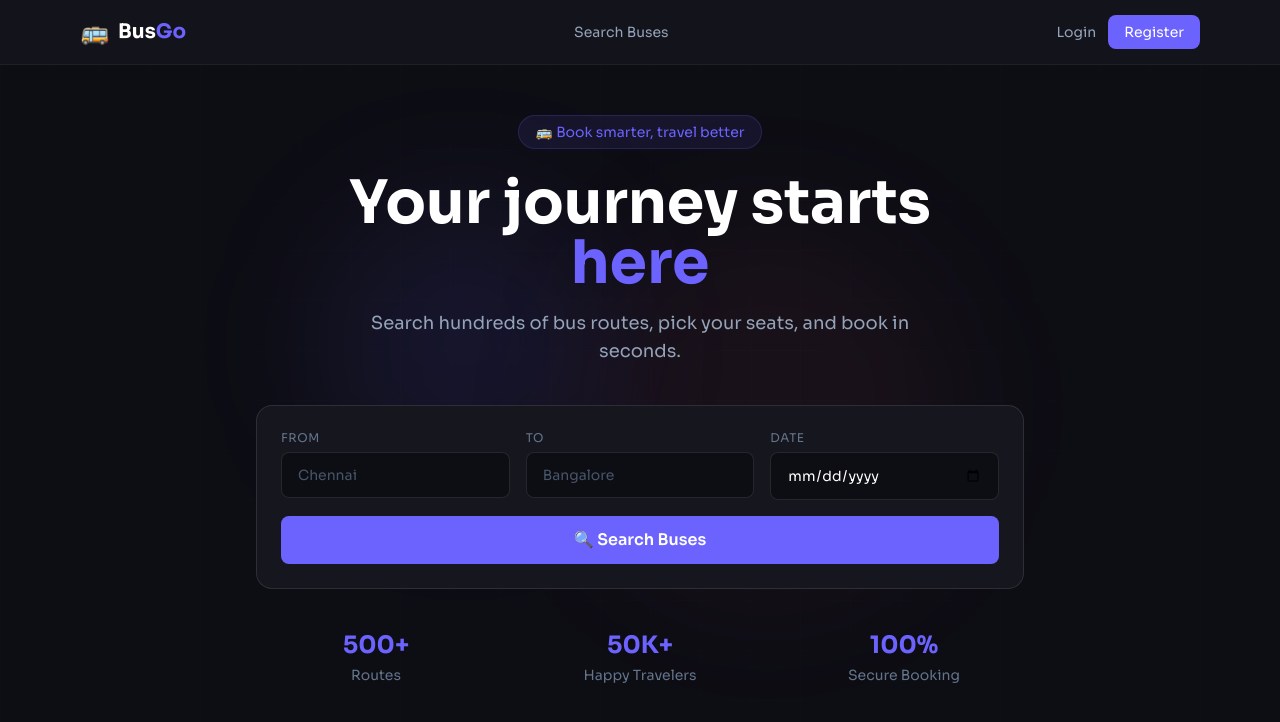
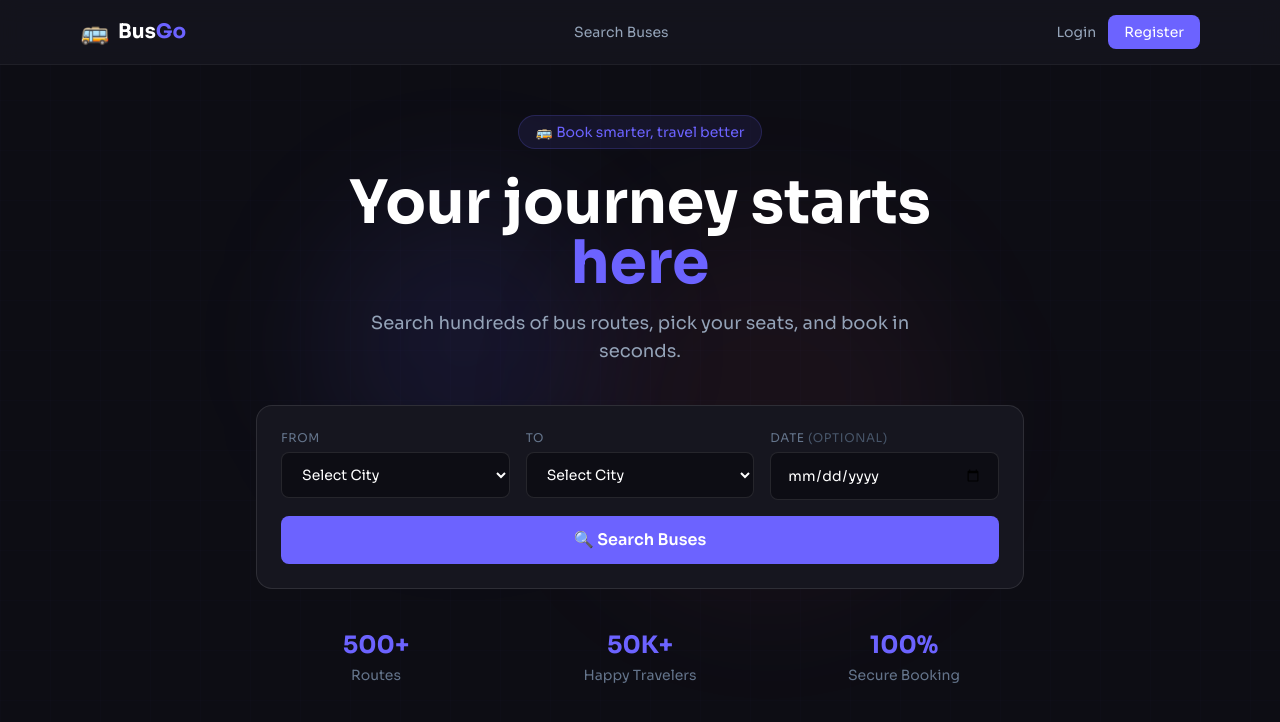
Before and after one commit to muzzu4845-gif/bus-booking-app, a React (Create React App) app in the folder frontend/: page / in a window 1280 px wide. Shown: the top 722 px of the page. Built offline with nearby package versions, Linux system fonts and the light colour scheme.

Commit message:
cities dropdown + date optional in search

```diff
--- a/frontend/src/pages/Home.jsx
+++ b/frontend/src/pages/Home.jsx
@@ -1,17 +1,18 @@
-// Home.jsx — Landing page with hero section + search form
+
 import React, { useState } from "react";
 import { useNavigate } from "react-router-dom";
 import { motion } from "framer-motion";
 import Navbar from "../components/common/Navbar";
-import { useAuth } from "../hooks/useAuth";
 
-// Animation variants — staggered reveal effect
+const CITIES = [
+  "Chennai", "Bangalore", "Tirupattur", "Vellore",
+  "Salem", "Coimbatore", "Madurai", "Trichy",
+  "Hyderabad", "Mumbai"
+];
+
 const containerVariants = {
   hidden: { opacity: 0 },
-  visible: {
-    opacity: 1,
-    transition: { staggerChildren: 0.15 },
-  },
+  visible: { opacity: 1, transition: { staggerChildren: 0.15 } },
 };
 
 const itemVariants = {
@@ -21,48 +22,33 @@ const itemVariants = {
 
 export default function Home() {
   const navigate = useNavigate();
-  const { isAuthenticated, user } = useAuth();
-
-  const [form, setForm] = useState({
-    from: "",
-    to: "",
-    date: "",
-  });
-
-  const handleChange = (e) => {
-    setForm({ ...form, [e.target.name]: e.target.value });
-  };
+  const [form, setForm] = useState({ from: "", to: "", date: "" });
 
   const handleSearch = (e) => {
     e.preventDefault();
-    if (!form.from || !form.to || !form.date) return;
-    // Query params ஆ pass பண்றோம் — SearchBus page la read பண்ணுவோம்
-    navigate(`/search?from=${form.from}&to=${form.to}&date=${form.date}`);
+    if (!form.from || !form.to) return;
+    const query = `?from=${form.from.toLowerCase()}&to=${form.to.toLowerCase()}`;
+    const dateQuery = form.date ? `&date=${form.date}` : "";
+    navigate(`/search${query}${dateQuery}`);
   };
 
-  // Today's date — date picker la past date select பண்ண முடியாம
   const today = new Date().toISOString().split("T")[0];
 
   return (
     <div className="min-h-screen bg-dark-300">
       <Navbar />
 
-      {/* Hero Section */}
       <div className="relative min-h-screen flex items-center justify-center px-4 overflow-hidden">
 
-        {/* Background Effects */}
+        {/* Background */}
         <div className="absolute inset-0 pointer-events-none">
           <div className="absolute top-1/4 left-1/4 w-72 h-72 bg-primary/10 rounded-full blur-3xl" />
           <div className="absolute bottom-1/4 right-1/4 w-96 h-96 bg-secondary/5 rounded-full blur-3xl" />
-          {/* Grid pattern */}
-          <div
-            className="absolute inset-0 opacity-5"
-            style={{
-              backgroundImage: `linear-gradient(rgba(108,99,255,0.3) 1px, transparent 1px),
-                                linear-gradient(90deg, rgba(108,99,255,0.3) 1px, transparent 1px)`,
-              backgroundSize: "50px 50px",
-            }}
-          />
+          <div className="absolute inset-0 opacity-5" style={{
+            backgroundImage: `linear-gradient(rgba(108,99,255,0.3) 1px, transparent 1px),
+                              linear-gradient(90deg, rgba(108,99,255,0.3) 1px, transparent 1px)`,
+            backgroundSize: "50px 50px",
+          }} />
         </div>
 
         <motion.div
@@ -79,73 +65,62 @@ export default function Home() {
           </motion.div>
 
           {/* Heading */}
-          <motion.h1
-            variants={itemVariants}
-            className="text-5xl md:text-6xl font-bold text-white leading-tight mb-4"
-          >
+          <motion.h1 variants={itemVariants} className="text-5xl md:text-6xl font-bold text-white leading-tight mb-4">
             Your journey starts
             <span className="text-primary block">here</span>
           </motion.h1>
 
-          <motion.p
-            variants={itemVariants}
-            className="text-slate-400 text-lg mb-10 max-w-xl mx-auto"
-          >
+          <motion.p variants={itemVariants} className="text-slate-400 text-lg mb-10 max-w-xl mx-auto">
             Search hundreds of bus routes, pick your seats, and book in seconds.
           </motion.p>
 
           {/* Search Form */}
-          <motion.div
-            variants={itemVariants}
-            className="bg-dark-200 border border-white/10 rounded-2xl p-6"
-          >
+          <motion.div variants={itemVariants} className="bg-dark-200 border border-white/10 rounded-2xl p-6">
             <form onSubmit={handleSearch}>
               <div className="grid grid-cols-1 md:grid-cols-3 gap-4 mb-4">
 
                 {/* From */}
                 <div className="text-left">
-                  <label className="block text-xs text-slate-500 mb-1.5 uppercase tracking-wider">
-                    From
-                  </label>
-                  <input
-                    type="text"
-                    name="from"
+                  <label className="block text-xs text-slate-500 mb-1.5 uppercase tracking-wider">From</label>
+                  <select
                     value={form.from}
-                    onChange={handleChange}
-                    placeholder="Chennai"
+                    onChange={(e) => setForm({ ...form, from: e.target.value })}
                     required
-                    className="w-full bg-dark-300 border border-white/10 rounded-lg px-4 py-3 text-white text-sm placeholder-slate-600 focus:outline-none focus:border-primary transition-colors"
-                  />
+                    className="w-full bg-dark-300 border border-white/10 rounded-lg px-4 py-3 text-white text-sm focus:outline-none focus:border-primary transition-colors"
+                  >
+                    <option value="">Select City</option>
+                    {CITIES.map((city) => (
+                      <option key={city} value={city}>{city}</option>
+                    ))}
+                  </select>
                 </div>
 
                 {/* To */}
                 <div className="text-left">
-                  <label className="block text-xs text-slate-500 mb-1.5 uppercase tracking-wider">
-                    To
-                  </label>
-                  <input
-                    type="text"
-                    name="to"
+                  <label className="block text-xs text-slate-500 mb-1.5 uppercase tracking-wider">To</label>
+                  <select
                     value={form.to}
-                    onChange={handleChange}
-                    placeholder="Bangalore"
+                    onChange={(e) => setForm({ ...form, to: e.target.value })}
                     required
-                    className="w-full bg-dark-300 border border-white/10 rounded-lg px-4 py-3 text-white text-sm placeholder-slate-600 focus:outline-none focus:border-primary transition-colors"
-                  />
+                    className="w-full bg-dark-300 border border-white/10 rounded-lg px-4 py-3 text-white text-sm focus:outline-none focus:border-primary transition-colors"
+                  >
+                    <option value="">Select City</option>
+                    {CITIES.filter(c => c !== form.from).map((city) => (
+                      <option key={city} value={city}>{city}</option>
+                    ))}
+                  </select>
                 </div>
 
-                {/* Date */}
+                {/* Date — Optional */}
                 <div className="text-left">
                   <label className="block text-xs text-slate-500 mb-1.5 uppercase tracking-wider">
-                    Date
+                    Date <span className="text-slate-600">(optional)</span>
                   </label>
                   <input
                     type="date"
-                    name="date"
                     value={form.date}
-                    onChange={handleChange}
+                    onChange={(e) => setForm({ ...form, date: e.target.value })}
                     min={today}
-                    required
                     className="w-full bg-dark-300 border border-white/10 rounded-lg px-4 py-3 text-white text-sm focus:outline-none focus:border-primary transition-colors"
                   />
                 </div>
@@ -163,10 +138,7 @@ export default function Home() {
           </motion.div>
 
           {/* Stats */}
-          <motion.div
-            variants={itemVariants}
-            className="grid grid-cols-3 gap-6 mt-10"
-          >
+          <motion.div variants={itemVariants} className="grid grid-cols-3 gap-6 mt-10">
             {[
               { value: "500+", label: "Routes" },
               { value: "50K+", label: "Happy Travelers" },
@@ -178,7 +150,6 @@ export default function Home() {
               </div>
             ))}
           </motion.div>
-
         </motion.div>
       </div>
     </div>
--- a/frontend/src/pages/SearchBus.jsx
+++ b/frontend/src/pages/SearchBus.jsx
@@ -6,11 +6,16 @@ import Navbar from "../components/common/Navbar";
 import BusCard from "../components/bus/BusCard";
 import { busService } from "../services/busService";
 
+const CITIES = [
+  "Chennai", "Bangalore", "Tirupattur", "Vellore",
+  "Salem", "Coimbatore", "Madurai", "Trichy",
+  "Hyderabad", "Mumbai"
+];
+
 export default function SearchBus() {
   const [searchParams] = useSearchParams();
   const navigate = useNavigate();
 
-  // URL params la இருந்து values எடு
   const [form, setForm] = useState({
     from: searchParams.get("from") || "",
     to: searchParams.get("to") || "",
@@ -19,18 +24,18 @@ export default function SearchBus() {
 
   const [buses, setBuses] = useState([]);
   const [loading, setLoading] = useState(false);
-  const [searched, setSearched] = useState(false); // Search பண்ணியிருக்கோமா nu track பண்ண
+  const [searched, setSearched] = useState(false);
 
-  // Page load ஆகும் போது — URL la params இருந்தா auto search பண்ணு
+  // Page load ஆகும் போது auto search
   useEffect(() => {
-    if (form.from && form.to && form.date) {
+    if (form.from && form.to) {
       handleSearch();
     }
   }, []); // eslint-disable-line
 
   const handleSearch = async (e) => {
     e?.preventDefault();
-    if (!form.from || !form.to || !form.date) return;
+    if (!form.from || !form.to) return;
 
     setLoading(true);
     setSearched(true);
@@ -39,8 +44,8 @@ export default function SearchBus() {
       const data = await busService.searchBuses(form.from, form.to, form.date);
       setBuses(data.buses);
 
-      // URL update பண்ணு — share பண்ண easy ஆகும்
-      navigate(`/search?from=${form.from}&to=${form.to}&date=${form.date}`, {
+      const dateQuery = form.date ? `&date=${form.date}` : "";
+      navigate(`/search?from=${form.from}&to=${form.to}${dateQuery}`, {
         replace: true,
       });
     } catch (error) {
@@ -68,33 +73,38 @@ export default function SearchBus() {
           <form onSubmit={handleSearch}>
             <div className="grid grid-cols-1 md:grid-cols-4 gap-3">
 
-              <input
-                type="text"
-                name="from"
+              {/* From Dropdown */}
+              <select
                 value={form.from}
                 onChange={(e) => setForm({ ...form, from: e.target.value })}
-                placeholder="From"
                 required
-                className="bg-dark-300 border border-white/10 rounded-lg px-4 py-2.5 text-white text-sm placeholder-slate-600 focus:outline-none focus:border-primary transition-colors"
-              />
+                className="bg-dark-300 border border-white/10 rounded-lg px-4 py-2.5 text-white text-sm focus:outline-none focus:border-primary transition-colors"
+              >
+                <option value="">From</option>
+                {CITIES.map((city) => (
+                  <option key={city} value={city.toLowerCase()}>{city}</option>
+                ))}
+              </select>
 
-              <input
-                type="text"
-                name="to"
+              {/* To Dropdown */}
+              <select
                 value={form.to}
                 onChange={(e) => setForm({ ...form, to: e.target.value })}
-                placeholder="To"
                 required
-                className="bg-dark-300 border border-white/10 rounded-lg px-4 py-2.5 text-white text-sm placeholder-slate-600 focus:outline-none focus:border-primary transition-colors"
-              />
+                className="bg-dark-300 border border-white/10 rounded-lg px-4 py-2.5 text-white text-sm focus:outline-none focus:border-primary transition-colors"
+              >
+                <option value="">To</option>
+                {CITIES.filter(c => c.toLowerCase() !== form.from).map((city) => (
+                  <option key={city} value={city.toLowerCase()}>{city}</option>
+                ))}
+              </select>
 
+              {/* Date — Optional */}
               <input
                 type="date"
-                name="date"
                 value={form.date}
                 onChange={(e) => setForm({ ...form, date: e.target.value })}
                 min={today}
-                required
                 className="bg-dark-300 border border-white/10 rounded-lg px-4 py-2.5 text-white text-sm focus:outline-none focus:border-primary transition-colors"
               />
 
@@ -112,13 +122,9 @@ export default function SearchBus() {
 
         {/* Results */}
         {loading ? (
-          // Loading skeleton
           <div className="space-y-4">
             {[1, 2, 3].map((i) => (
-              <div
-                key={i}
-                className="bg-dark-200 border border-white/10 rounded-2xl p-6 animate-pulse"
-              >
+              <div key={i} className="bg-dark-200 border border-white/10 rounded-2xl p-6 animate-pulse">
                 <div className="h-4 bg-white/5 rounded w-1/3 mb-3" />
                 <div className="h-8 bg-white/5 rounded w-1/2 mb-3" />
                 <div className="h-4 bg-white/5 rounded w-full" />
@@ -126,22 +132,12 @@ export default function SearchBus() {
             ))}
           </div>
         ) : searched && buses.length === 0 ? (
-          // No results
-          <motion.div
-            initial={{ opacity: 0 }}
-            animate={{ opacity: 1 }}
-            className="text-center py-20"
-          >
+          <motion.div initial={{ opacity: 0 }} animate={{ opacity: 1 }} className="text-center py-20">
             <span className="text-5xl">🚌</span>
-            <h3 className="text-white text-xl font-semibold mt-4">
-              No buses found
-            </h3>
-            <p className="text-slate-400 mt-2">
-              Try a different route or date
-            </p>
+            <h3 className="text-white text-xl font-semibold mt-4">No buses found</h3>
+            <p className="text-slate-400 mt-2">Try a different route or date</p>
           </motion.div>
         ) : (
-          // Bus list
           <div className="space-y-4">
             {searched && (
               <p className="text-slate-400 text-sm">
```
Also changed, not shown: 1 other file (tests, documents, lock files or other folders).
